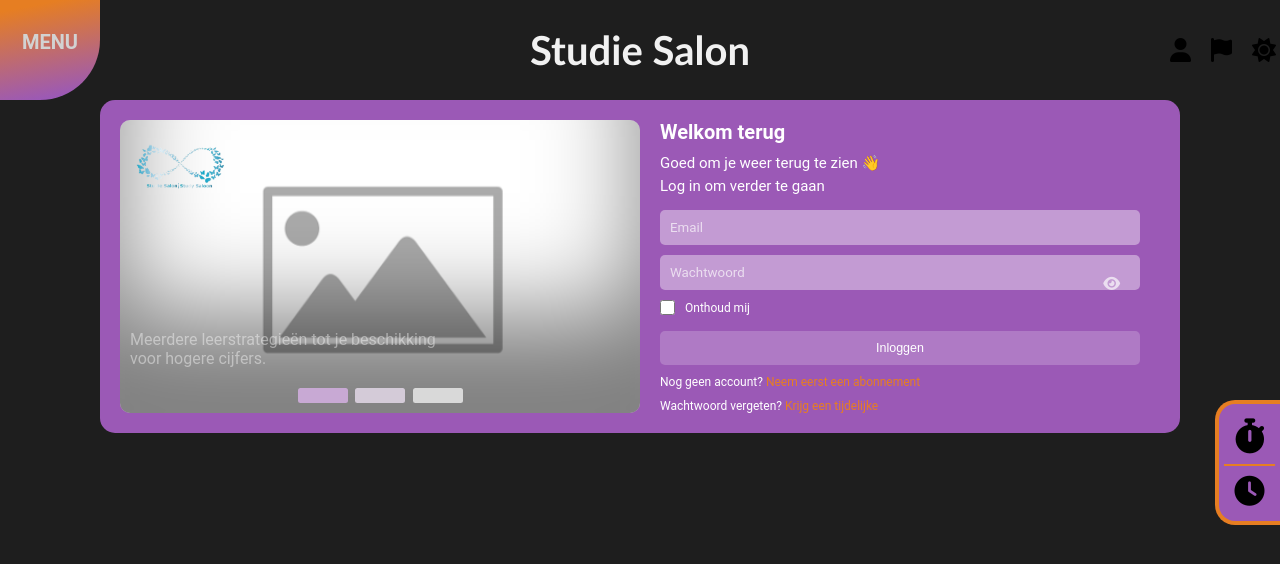
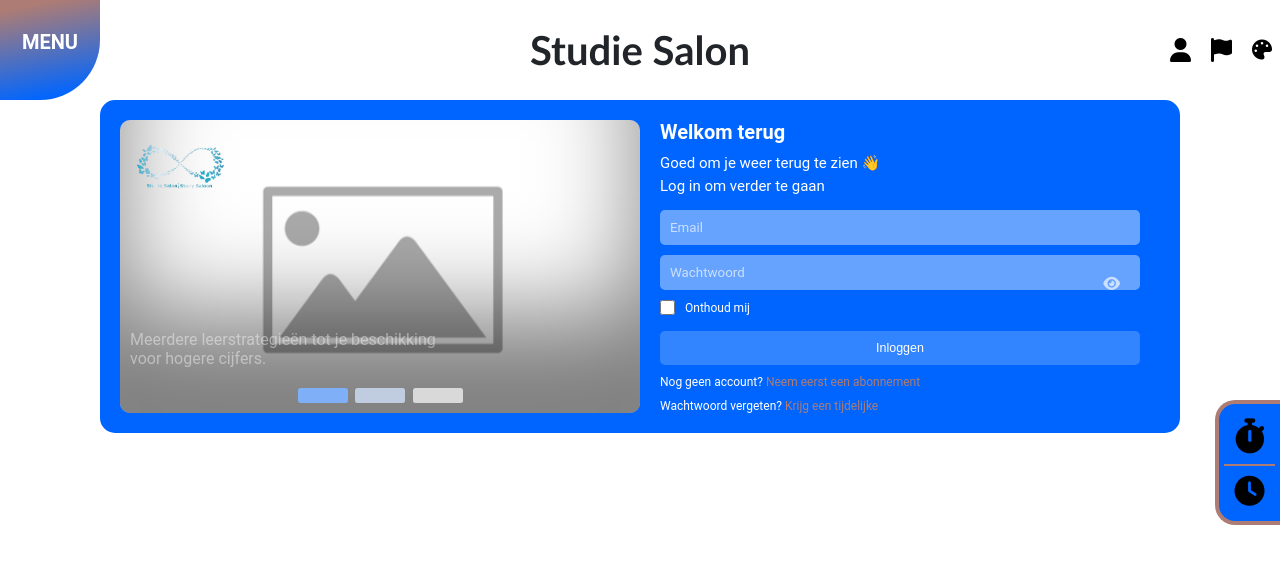
Before and after one commit to Iqgor/studie_salon, a Vue app in the folder frontend/: page /login in a window 1280 px wide. Shown: the top 564 px of the page. Built offline with nearby package versions, Linux system fonts and the light colour scheme.

Commit message:
kleuren switch werkt

```diff
--- a/frontend/src/App.vue
+++ b/frontend/src/App.vue
@@ -4,6 +4,7 @@
 import SideWekkers from './components/SideWekkers.vue'
 import { onMounted, ref } from 'vue';
 import { auth } from '@/auth';
+import { sharedfunctions } from './sharedFunctions';
 
 export default {
   name: 'App',
@@ -19,41 +20,13 @@
   }
   ,
   methods: {
-    switchTheme(theme) {
-      document.documentElement.className = `theme-${theme}`;
-      localStorage.setItem('theme', theme);
-      this.currentTheme = theme;
-    },
 
-    checkTheme() {
-      if (window.matchMedia('(prefers-color-scheme: dark)').matches) {
-      if (localStorage.getItem('theme') === 'dark') {
-        this.switchTheme('dark');
-        this.currentTheme = 'dark';
-      } else {
-        this.switchTheme('light');
-        this.currentTheme = 'light';
-      }
-    } else if (window.matchMedia('(prefers-color-scheme: light)').matches) {
-      if (localStorage.getItem('theme') === 'light') {
-        this.switchTheme('light');
-        this.currentTheme = 'light';
-      } else {
-        this.switchTheme('dark');
-        this.currentTheme = 'dark';
-      }
-    } else if (localStorage.getItem('theme') === 'dark') {
-      this.switchTheme('dark');
-      this.currentTheme = 'dark';
-    } else {
-      this.switchTheme('light');
-      this.currentTheme = 'light';
-    }
-    }
   },
   mounted() {
-    this.checkTheme();
     auth.check()
+
+    const savedTheme = localStorage.getItem('theme') || 'light'
+    sharedfunctions.switchTheme(savedTheme)
   }
 }
 
--- a/frontend/src/components/appHeader.vue
+++ b/frontend/src/components/appHeader.vue
@@ -6,7 +6,7 @@
         <img @click="$router.push('/')" src="../../public/logo.png" alt="">
         <nav class="topMenuNav">
           <ul>
-            <li><a href="#">Over ons</a></li>
+            <li><a href="#">Abonnementen</a></li>
             <li><a href="#">Disclaimer</a></li>
             <li><a href="#">Teksten</a></li>
           </ul>
@@ -16,18 +16,57 @@
     </div>
     <h1 class="headerTitle"><a href="/">Studie Salon</a></h1>
     <div class="icons">
-      <i class="fa-solid fa-user"></i>
+      <a href="/login"><i class="fa-solid fa-user"></i></a>
+
       <i class="fa-solid fa-flag" title="Translate page" @click="toggleTranslate = !toggleTranslate">
         <div v-show="toggleTranslate" id="google_translate_element"></div>
       </i>
-      <i class="fa-solid fa-sun" v-if="currentTheme === 'dark'" @click="switchTheme('light')"></i>
-      <i class="fa-solid fa-moon" v-else @click="switchTheme('dark')"></i>
+
+      <!-- <div class="theme-switcher">
+    <label for="theme-select"><i class="fa-solid fa-palette"></i></label>
+    <select id="theme-select" class="theme-select" v-model="selectedTheme" @change="switchTheme(selectedTheme)">
+      <option v-for="theme in sharedfunctions.themes" :key="theme" :value="theme.name"
+      >
+        {{ theme.name }}
+      </option>
+    </select>
+  </div> -->
+
+
+      <div class="dropdown_wrapper" ref="dropdown" @click.stop="isDropdownVisible = !isDropdownVisible">
+
+        <div class="dropdown">
+          <i class="fa-solid fa-palette"></i>
+
+        </div>
+        <div class="options_wrapper" v-if="isDropdownVisible">
+          <div class="options" v-for="theme in sharedfunctions.themes" :key="theme" @click="switchTheme(theme.value)"
+          :style="themeGradient(theme)">
+            {{ theme.name }}
+          </div>
+        </div>
+      </div>
+
+
+
+
+
+
+
+
+
+
+
     </div>
   </header>
 </template>
 <script>
+import { sharedfunctions } from '../sharedFunctions';
+export default {
+  setup() {
+    return { sharedfunctions }
+  },
 
-export default {
   name: 'appHeader',
   props: {
     switchTheme: {
@@ -41,10 +80,11 @@
   },
   data() {
     return {
-      toggleTranslate: false
+      toggleTranslate: false,
+      isDropdownVisible: false,
     }
   },
-  mounted(){
+  mounted() {
     const script = document.createElement('script');
     script.src = "//translate.google.com/translate_a/element.js?cb=googleTranslateElementInit";
     script.async = true;
@@ -55,7 +95,16 @@
       document.getElementsByClassName('figTop')[0].classList.toggle('figTopClick')
       document.getElementsByClassName('topMenu')[0].classList.toggle('topMenuClick')
       document.getElementsByClassName('icons')[0].classList.toggle('iconsClick')
+    },
+    switchTheme(theme) {
+      sharedfunctions.switchTheme(theme);
+    },
+    themeGradient(theme) {
+      return {
+        background: `linear-gradient(135deg, ${theme.background} 50%, ${theme.primary})`,
+      }
     }
+
   }
 }
 </script>
@@ -172,26 +221,61 @@
   color: white;
 }
 
-.iconsClick>i:hover{
+.iconsClick>i:hover {
   color: var(--color-secondary-500) !important;
   cursor: pointer;
 }
+
 .icons>i:hover {
   color: var(--color-primary-500);
   cursor: pointer;
 }
 
-.fa-flag{
+.fa-flag {
   position: relative;
 }
 
-.fa-flag>div{
+.fa-flag>div {
   position: absolute;
   top: 4rem;
   left: -12rem;
   background-color: white;
   border-radius: 1rem;
   box-shadow: var(--shadow-1);
+}
+
+.dropdown_wrapper {
+  position: relative;
+  display: flex;
+  align-items: center;
+}
+
+.dropdown {
+  display: flex;
+  align-items: center;
+  justify-content: center;
+  cursor: pointer;
+  font-size: 2rem;
+}
+
+.options_wrapper {
+  position: absolute;
+  top: 3rem;
+  left: -100%;
+  background-color: white;
+  border-radius: 1rem;
+  z-index: 10;
+}
+
+.options {
+  padding: 1rem;
+  cursor: pointer;
+  transition: all 0.3s ease;
+}
+
+.options:hover {
+  background-color: var(--color-primary-500);
+  color: white;
 }
 
 @media screen and (max-width: 768px) {
--- a/frontend/src/sharedFunctions.js
+++ b/frontend/src/sharedFunctions.js
@@ -1,9 +1,18 @@
 import { reactive } from 'vue'
 
 export const sharedfunctions = reactive({
+    currentTheme: 'light',
+
+    themes: [
+        {name: 'Licht', value: 'light', primary: '#ffffff', background: '#0065ff'},
+        {name: 'Donker', value: 'dark', primary: '#1e1e1e', background: '#9b59b6'},
+        {name: 'Groen', value: 'green', primary: '#2f3327', background: '#83b551'},
+        {name: 'Blauw', value: 'blue', primary: '#84ccd7', background: '#0e788a'},
+        {name: 'Roze', value: 'pink', primary: '#7d494a', background: '#ca7a79'},
+    ],
 
     daysBetween(date1, date2) {
-        console.log('date1', date1, 'date2', date2)	;
+        console.log('date1', date1, 'date2', date2);
 
         const normalize = (date) => {
             // Als er al een "T" of " " in zit, dan is het datetime
@@ -21,5 +30,16 @@
         const diffDays = Math.floor(diffTime / (1000 * 60 * 60 * 24));
 
         return diffDays;
-        }
+    },
+
+    switchTheme(theme) {
+        console.log('Switching theme to:', theme);
+
+        document.documentElement.className = `theme-${theme}`;
+        localStorage.setItem('theme', theme);
+        this.selectedTheme = theme;
+        this.currentTheme = this.selectedTheme;
+        console.log('Theme switched to:', theme);
+
+    },
 })
```
